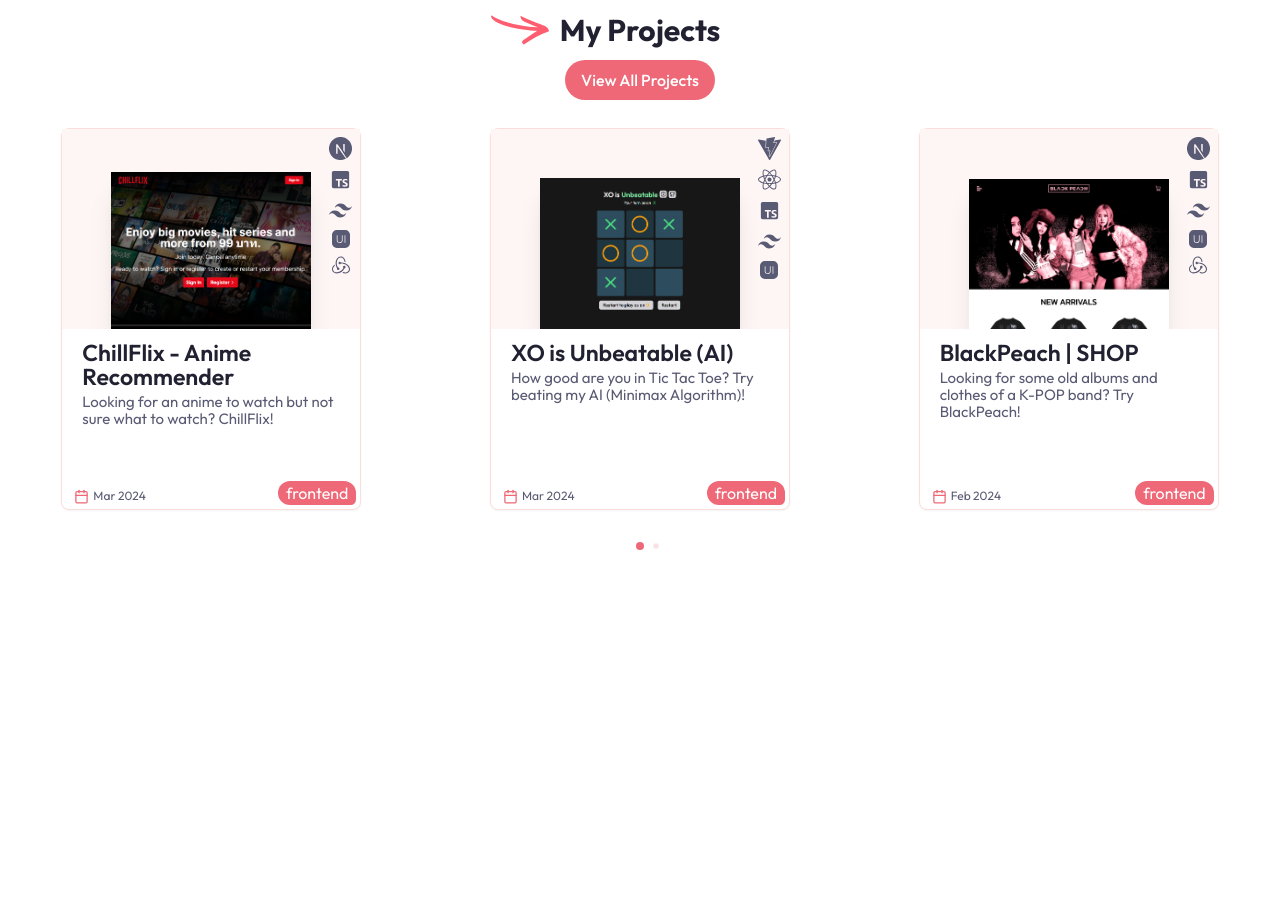
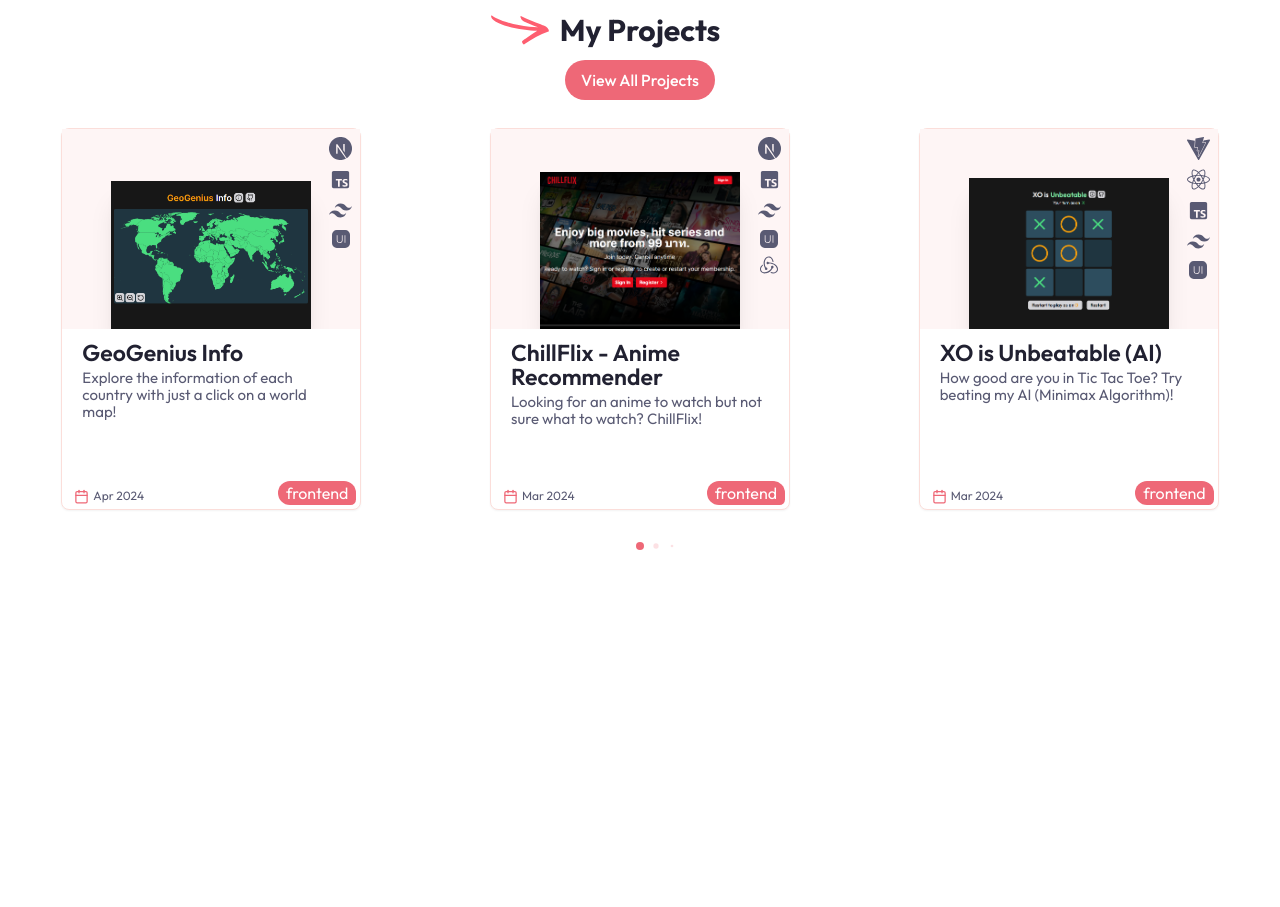
Before and after one commit to photkosee/next-portfolio, a Next.js app: page / in a window 1280 px wide. Shown: the part 860-1767 px from the top of the page. Built offline with nearby package versions, Linux system fonts and the light colour scheme.

Commit message:
add: new project (geogenius)

```diff
--- a/components/storage.tsx
+++ b/components/storage.tsx
@@ -137,12 +137,29 @@ export const infoDatas = [
 
 export const projects = [
   {
+    image: "./images/geo-cover.png",
+    category: "frontend",
+    name: "GeoGenius Info",
+    description:
+      "Explore the information of each country with just a click on a world map!",
+    link: "https://geogenius-two.vercel.app/",
+    github: "https://github.com/photkosee/geogenius",
+    stack: [
+      <SiNextdotjs key={0} />,
+      <BiLogoTypescript key={2} />,
+      <SiTailwindcss key={3} />,
+      <SiNextui size={18} key={4} />,
+    ],
+    date: "Apr 2024",
+    show: true,
+  },
+  {
     image: "./images/chillflix-cover.png",
     category: "frontend",
     name: "ChillFlix - Anime Recommender",
     description:
       "Looking for an anime to watch but not sure what to watch? ChillFlix!",
-    link: "https://chillflix-phot.vercel.app//",
+    link: "https://chillflix-phot.vercel.app/",
     github: "https://github.com/photkosee/chillflix",
     stack: [
       <SiNextdotjs key={0} />,
```
Also changed, not shown: public/images/geo-cover.png (added).
